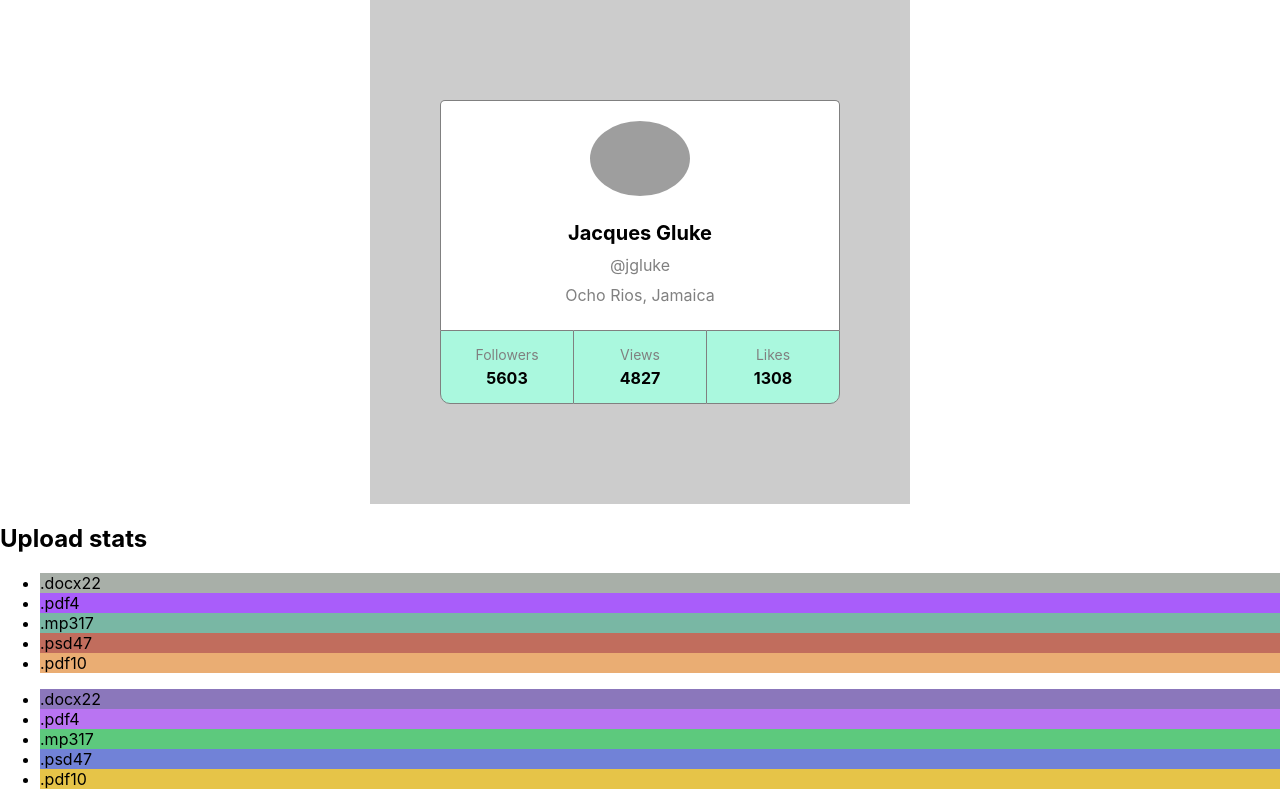
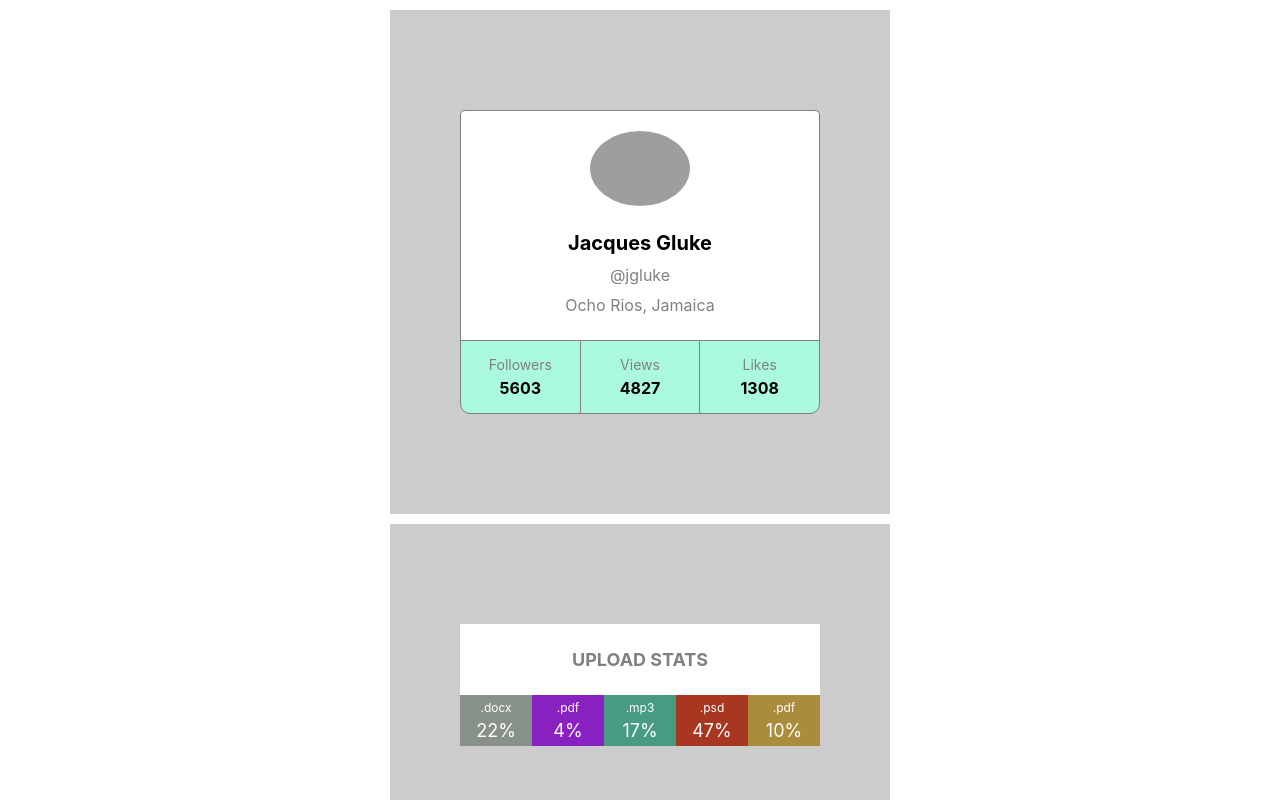
Before and after one commit to Fadeev2000/goit-react-hw-01-components, a React (Create React App) app: page / in a window 1280 px wide. Shown: the top 800 px of the page. Built offline with nearby package versions, Linux system fonts and the light colour scheme; grey boxes are pictures that could not be loaded.

Commit message:
Выполнил стилизацию второго задания

```diff
--- a/src/App.js
+++ b/src/App.js
@@ -26,7 +26,6 @@ function App() {
       />
 
       <Statistics title="Upload stats" stats={statisticalData} />
-      <Statistics stats={statisticalData} />
 
       <FriendList friends={friends} />
 
--- a/src/components/StatisticsItem/StatisticsItem.js
+++ b/src/components/StatisticsItem/StatisticsItem.js
@@ -1,4 +1,5 @@
 import PropTypes from 'prop-types';
+import css from './StatisticsItem.module.css'
 
 function StatisticsItem({
     label,
@@ -6,8 +7,8 @@ function StatisticsItem({
 }) {
     return (
         <>
-            <span class="label">{label}</span>
-            <span class="percentage">{percentage}</span>
+            <span className={css.label}>{label}</span>
+            <span className={css.percentage}>{percentage}%</span>
         </>
     )
 }
--- /dev/null
+++ b/src/components/StatisticsItem/StatisticsItem.module.css
@@ -0,0 +1,11 @@
+.label {
+  margin: 5px 0;
+  font-size: 12px;
+  color: #fff;
+}
+
+.percentage {
+  margin: 0 0 5px;
+  font-size: 18px;
+  color: #fff;
+}
--- a/src/components/profile/Profile.js
+++ b/src/components/profile/Profile.js
@@ -2,7 +2,6 @@ import PropTypes from 'prop-types';
 import css from './Profile.module.css'
 import defaultImg from '../../user.png'
 
-console.dir('css', css);
 function Profile({
     name,
     avatar,
--- a/src/components/profile/Profile.module.css
+++ b/src/components/profile/Profile.module.css
@@ -1,6 +1,7 @@
 .profile {
-  width: 400px;
-  margin: 0 auto;
+  box-sizing: border-box;
+  width: 500px;
+  margin: 10px auto;
   padding: 100px 70px;
   background-color: #ccc;
 }
--- a/src/components/statistics/Statistics.js
+++ b/src/components/statistics/Statistics.js
@@ -1,17 +1,18 @@
 import PropTypes from 'prop-types';
 import StatisticsItem from '../StatisticsItem/StatisticsItem';
+import css from './Statistics.module.css'
 
 function Statistics({
     title,
     stats,
 }) {
     return (
-        <section class="statistics">
-            {title && <h2 class="title">{title}</h2>}
+        <section className={css.statistics}>
+            {title && <h2 className={css.title}>{title}</h2>}
 
-            <ul class="stat-list">
+            <ul class={css.statList}>
                 {stats.map(({id, label, percentage}) => (
-                    <li key={id} class="item" style={{ backgroundColor: rndColor() }}>
+                    <li key={id} className={css.item} style={{ backgroundColor: rndColor() }}>
                         <StatisticsItem label={label} percentage={percentage}/>
                     </li>
                 ))}
@@ -24,7 +25,8 @@ function rndColor() {
     let bgColor = '#';
 
     for (let i = 1; i <= 3; i += 1) {
-        const rgb = Math.round(70 + Math.random() * (256 - 70)).toString(16);
+        const rnd = Math.random() * 256;
+        const rgb = rnd > 200 ? Math.round(rnd - 56).toString(16) : Math.round(rnd).toString(16);
 
         bgColor += isTwoSimbols(rgb);
     }
--- /dev/null
+++ b/src/components/statistics/Statistics.module.css
@@ -0,0 +1,35 @@
+.statistics {
+  box-sizing: border-box;
+  width: 500px;
+  margin: 10px auto;
+  padding: 100px 70px;
+  background-color: #ccc;
+}
+
+.title {
+  margin: 0;
+  padding: 25px 0;
+  font-size: 18px;
+  font-weight: 700;
+  color: gray;
+  text-align: center;
+  text-transform: uppercase;
+  background-color: #fff;
+}
+
+.statList {
+  display: flex;
+  justify-content: space-between;
+  margin: 0;
+  padding: 0;
+  list-style: none;
+  background-color: #fff;
+}
+
+.item {
+  display: flex;
+  flex-direction: column;
+  align-items: center;
+  width: 100%;
+  font-size: 18px;
+}
```
